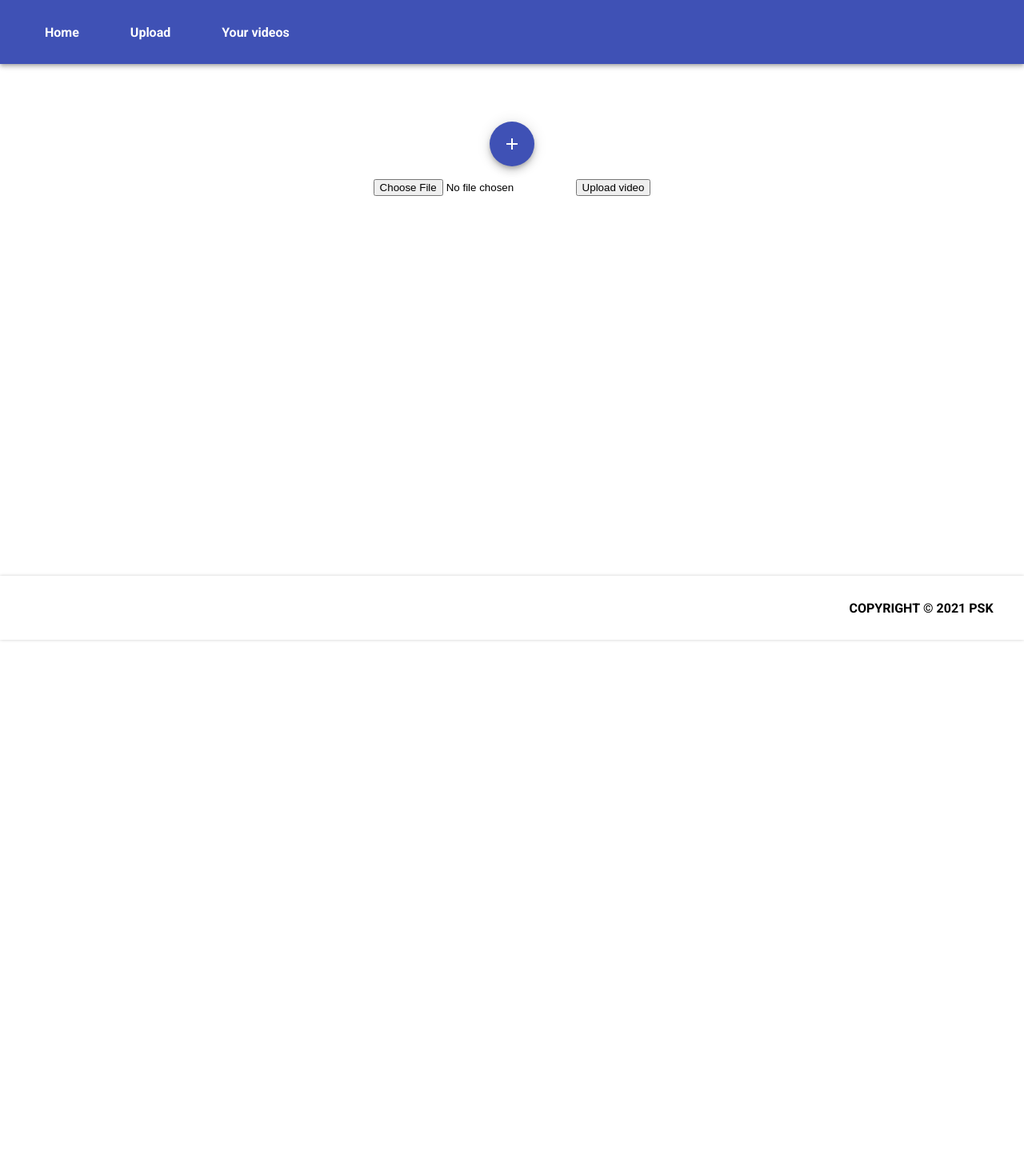
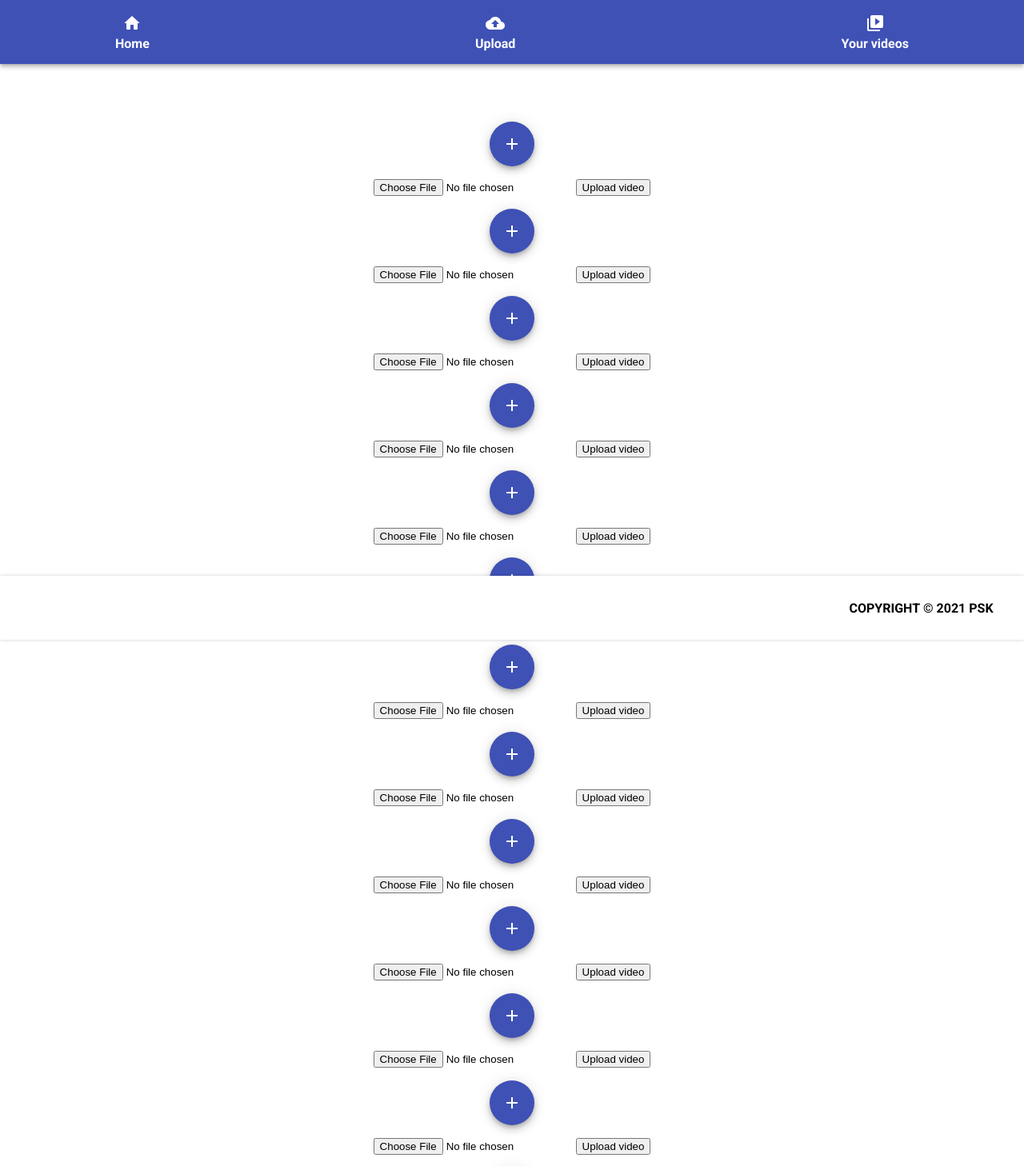
Before and after one commit to Konlador/psk, a React (Create React App) app in the folder PSK/Frontend/psk-frontend-project/: page /upload in a window 1280 px wide. Shown: the top 1458 px of the page at 80% size. Before the commit the page ends 800 px from the top, so only its background shows below. Built offline with nearby package versions, Linux system fonts and the light colour scheme; the HTML template or start-up script is replaced by a standard one.

Commit message:
Navbar changes

```diff
--- a/PSK/Frontend/psk-frontend-project/src/components/Layout/Navbar/Navbar.js
+++ b/PSK/Frontend/psk-frontend-project/src/components/Layout/Navbar/Navbar.js
@@ -1,8 +1,9 @@
 import React from "react";
 import PropTypes from "prop-types";
-
 import { Toolbar, AppBar } from "@material-ui/core";
-
+import HomeRoundedIcon from "@material-ui/icons/HomeRounded";
+import BackupRoundedIcon from "@material-ui/icons/BackupRounded";
+import VideoLibraryIcon from "@material-ui/icons/VideoLibrary";
 import "./navbar.scss";
 
 export const Navbar = (props) => {
@@ -11,14 +12,24 @@ export const Navbar = (props) => {
       <AppBar position="static" className="navbar__appbar">
         <Toolbar className="navbar__toolbar">
           <a href="/" className="navbar__link">
-            Home
+            <figure>
+              <HomeRoundedIcon />
+              <figcaption>Home</figcaption>
+            </figure>
           </a>
+
           <a href="/upload" className="navbar__link">
-            Upload
+            <figure>
+              <BackupRoundedIcon />
+              <figcaption>Upload</figcaption>
+            </figure>
           </a>
 
           <a href="/videos" className="navbar__link">
-            Your videos
+            <figure>
+              <VideoLibraryIcon />
+              <figcaption>Your videos</figcaption>
+            </figure>
           </a>
         </Toolbar>
       </AppBar>
--- a/PSK/Frontend/psk-frontend-project/src/components/Layout/Navbar/navbar.scss
+++ b/PSK/Frontend/psk-frontend-project/src/components/Layout/Navbar/navbar.scss
@@ -5,17 +5,22 @@
   z-index: 10;
   display: flex;
   position: sticky;
-  justify-content: space-between;
   align-items: center;
+
   &__toolbar {
     height: $navbar-height;
+    justify-content: space-between;
   }
   &__link {
     font-size: 100%;
     position: relative;
-    margin: 2rem;
     color: $primary-color;
     text-decoration: none;
     font-weight: $font-weight-bold;
+    justify-content: space-between;
+    margin: 5rem;
+    &:hover {
+      color: rgb(169, 174, 238);
+    }
   }
 }
--- a/PSK/Frontend/psk-frontend-project/src/pages/UploadPage/UploadPage.js
+++ b/PSK/Frontend/psk-frontend-project/src/pages/UploadPage/UploadPage.js
@@ -8,6 +8,25 @@ function UploadPage() {
     <>
       <Layout name="UPLOAD FILES">
         <UploadFile></UploadFile>
+        <UploadFile></UploadFile>
+
+        <UploadFile></UploadFile>
+        <UploadFile></UploadFile>
+        <UploadFile></UploadFile>
+
+        <UploadFile></UploadFile>
+        <UploadFile></UploadFile>
+        <UploadFile></UploadFile>
+        <UploadFile></UploadFile>
+
+        <UploadFile></UploadFile>
+        <UploadFile></UploadFile>
+        <UploadFile></UploadFile>
+        <UploadFile></UploadFile>
+
+        <UploadFile></UploadFile>
+        <UploadFile></UploadFile>
+        <UploadFile></UploadFile>
       </Layout>
     </>
   );
```
